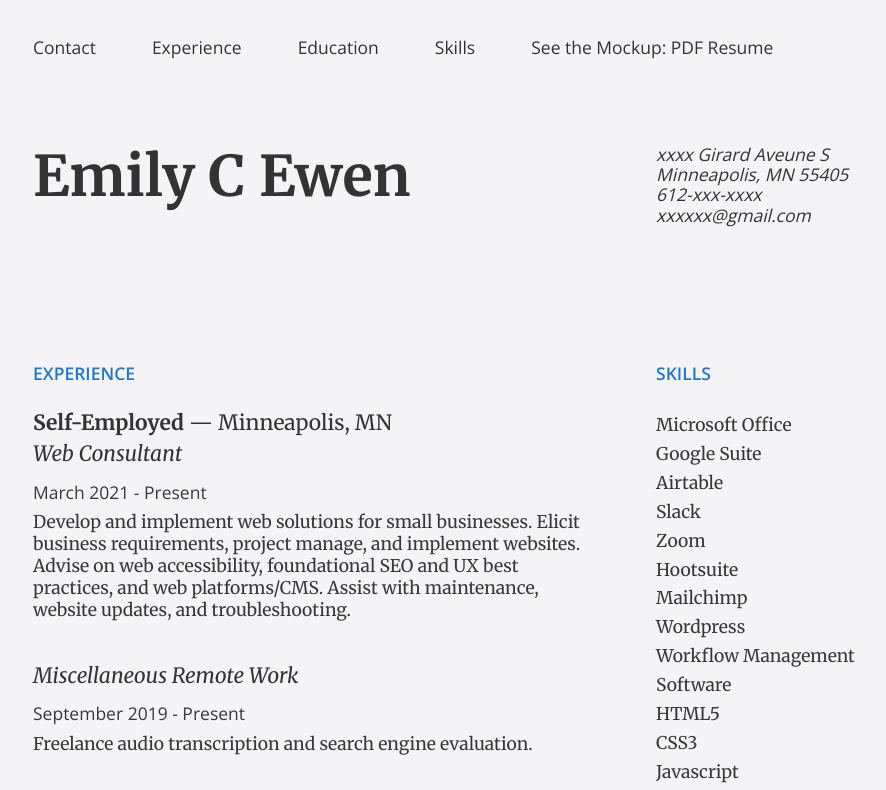
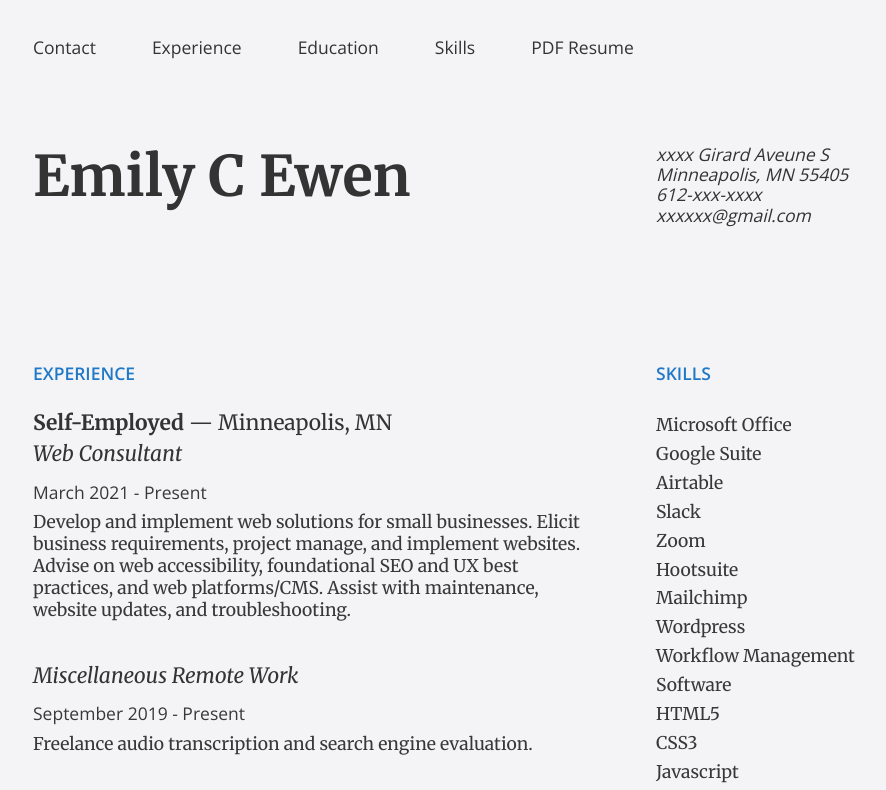
Before and after one commit to teroknora/teroknora.github.io, a plain HTML site: page resume.html in a window 1280 px wide. Shown: the top 790 px of the page, without its empty margins (157-1043 px from the left). Drawn offline with nearby package versions, Linux system fonts and the light colour scheme.

Commit message:
Update resume.html

```diff
--- a/resume.html
+++ b/resume.html
@@ -17,7 +17,7 @@
                     <li><a class="nav-link" href="#experience">Experience</a></li>
                     <li><a class="nav-link" href="#education">Education</a></li>
                     <li><a class="nav-link" href="#skills">Skills</a></li>
-                    <li><a class="nav-link" href="ece-resume-2021.pdf">See the Mockup: PDF Resume</a></li>
+                    <li><a class="nav-link" href="ece-resume-2021.pdf">PDF Resume</a></li>
                 </ul>
             </nav>
         </header>
```
